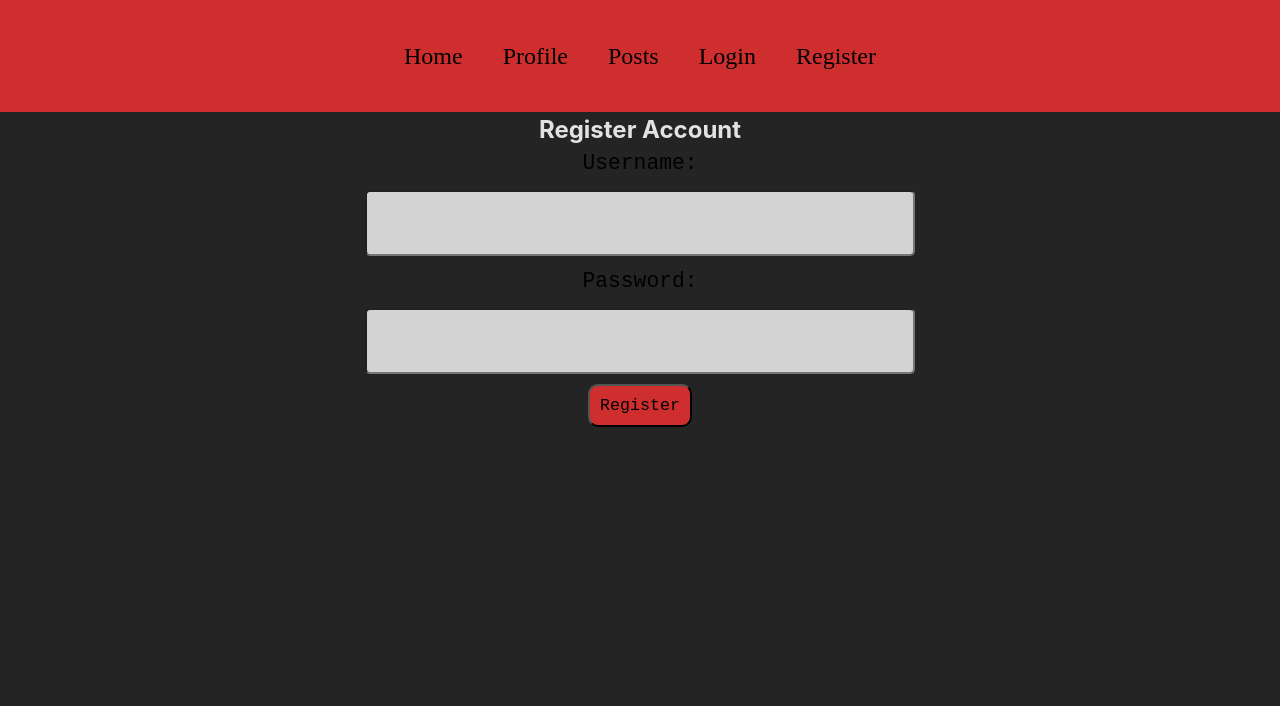
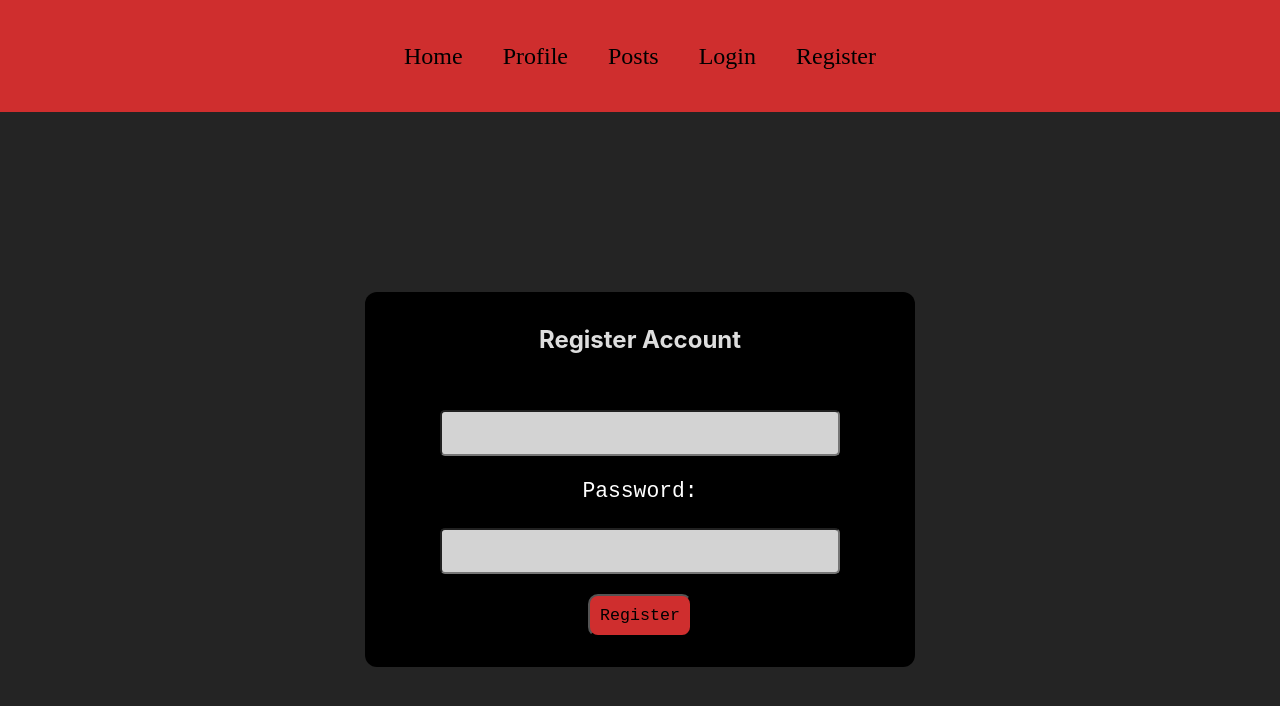
Before and after one commit to Block-30-Stranger-Things/Stranger-Things-Block-30, a React (Vite) app: page /register in a window 1280 px wide. Shown: the top 706 px of the page. Built offline with nearby package versions, Linux system fonts and the light colour scheme; a web font is replaced by a local one.

Commit message:
adding rester form css

```diff
--- a/src/components/Register.jsx
+++ b/src/components/Register.jsx
@@ -22,19 +22,21 @@ function handelSubmit() {
     <div className="register-container">
       <h2 className="register-heading">Register Account</h2>
         <form onSubmit={handelSubmit}>
-          <label>
+          <label className="register-label">
             Username:
             <input
             type="text"
             value={registerUsername}
-            onChange={inputUserName} />
+            onChange={inputUserName}
+            className="register-input" />
           </label>
 
-          <label>
+          <label className="resister-label">
             Password:
             <input type="text"
             value={registerPassword}
-            onChange={inputPassword} />
+            onChange={inputPassword}
+            className="register-input"/>
           </label>
 
           <button>Register</button>
--- a/src/index.css
+++ b/src/index.css
@@ -14,7 +14,27 @@
   -webkit-text-size-adjust: 100%;
 }
 
-/*home component*/
-h1 {
-  margin-top: 100px;
+/*register component*/
+.register-container {
+  display: block;
+  margin-left: auto;
+  margin-right: auto;
+  width: 100%;
+  max-width: 550px;
+  background-color: black;
+  margin-top: 180px;
+  border-radius: 12px;
+  padding: 30px;
 }
+
+.resister-label {
+  font-size: 16pt;
+  color: white;
+}
+
+.register-input {
+  font-size: 14pt;
+  margin: 20px;
+  padding: 10px;
+  width: 400px;
+}
```
